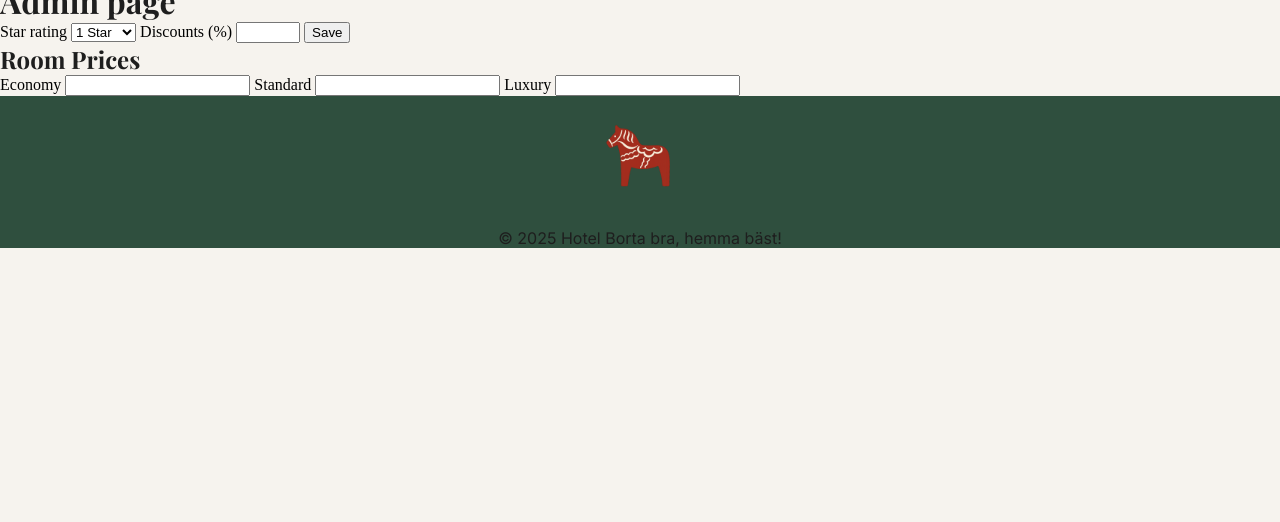
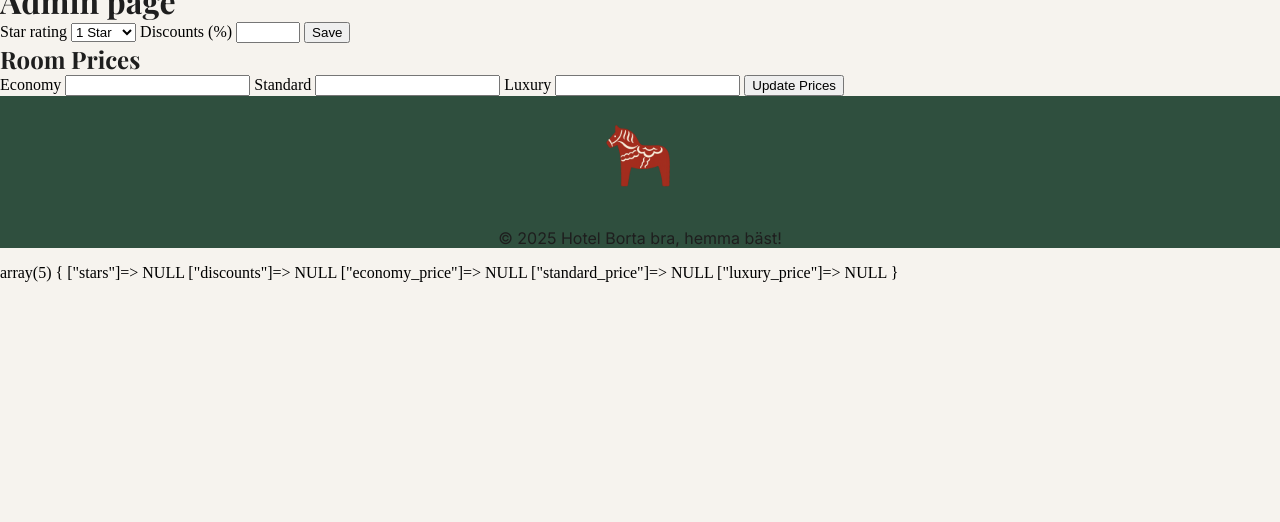
Before and after one commit to johnahlenhed/Yrgopelag, a PHP site: page /admin/dashboard.php in a window 1280 px wide. Shown: the part 153-675 px from the top of the page. Run offline with PHP 8.4, Linux system fonts and the light colour scheme; the visitor is signed in with stand-in values (Sample User, id 1); some web fonts are replaced.

Commit message:
Admin dashboard DB connected

```diff
--- a/public/admin/dashboard.php
+++ b/public/admin/dashboard.php
@@ -11,6 +11,39 @@
     exit();
 }
 
+$data = [
+    'stars' => $_POST['stars'] ?? null,
+    'discounts' => $_POST['discounts'] ?? null,
+    'economy_price' => $_POST['economy_price'] ?? null,
+    'standard_price' => $_POST['standard_price'] ?? null,
+    'luxury_price' => $_POST['luxury_price'] ?? null,
+];
+
+if ($_SERVER['REQUEST_METHOD'] === 'POST') {
+    if (isset($_POST['stars'], $_POST['discounts'])) {
+        try {
+            $stmt = $pdo->prepare('UPDATE settings SET value = :stars WHERE key = :key');
+            $stmt->execute([
+                ':stars' => $data['stars'],
+                'key' => 'star_rating'
+            ]);
+
+            $stmt = $pdo->prepare('UPDATE settings SET value = :discounts WHERE key = :key');
+            $stmt->execute([
+                ':discounts' => $data['discounts'],
+                'key' => 'loyalty_discount'
+            ]);
+            echo 'Hotel info updated successfully.';
+        } catch (PDOException $e) {
+            echo 'Error updating hotel info: ' . htmlspecialchars($e->getMessage());
+        }
+    }
+}
+
+?>
+
+
+<?php
 require __DIR__ . '/../../includes/header.php';
 ?>
 
@@ -54,9 +87,15 @@
             Luxury
             <input type="number" name="luxury_price">
         </label>
+
+        <button type="submit">Update Prices</button>
     </form>
 </section>
 
 <?php
 require __DIR__ . '/../../includes/footer.php';
 ?>
+
+<?php
+var_dump($data);
+?>
```
Also changed, not shown: public/index.php (+4 -4 lines).
